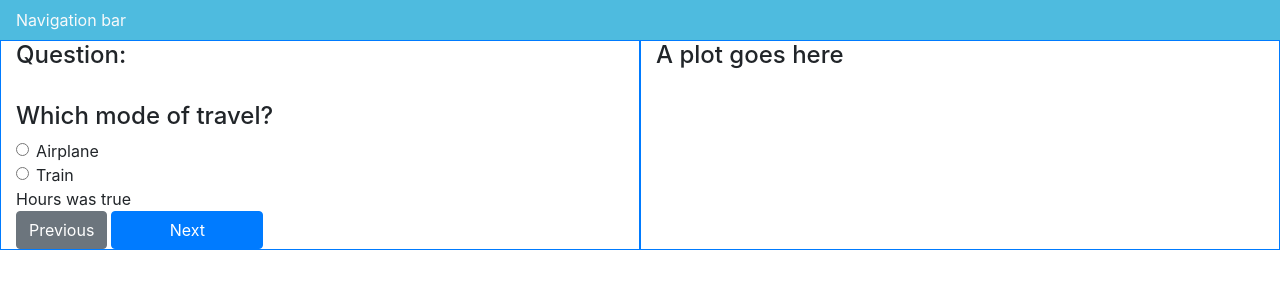
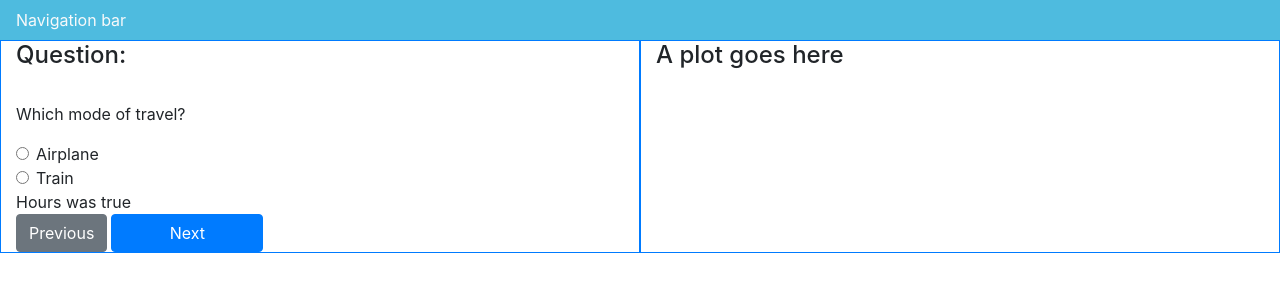
Before and after one commit to uib/cetcarbonplanner, a React (Create React App) app: page / in a window 1280 px wide. Shown: the top 300 px of the page. Built offline with nearby package versions, Linux system fonts and the light colour scheme.

Commit message:
Weekend progress saved.

```diff
--- a/src/components/question.jsx
+++ b/src/components/question.jsx
@@ -1,10 +1,6 @@
 import React, { Component } from "react";
 
 const Question = ({ q }) => {
-  /*this function should build a React component based on input parameters
-  The input parameter should contain the question text, which type of input
-  is required and how many input fields.
-  */
   const alternatives = q.alternatives.map(a => (
     <div key={a.key}>
       <label className="form-check-label">
@@ -20,7 +16,7 @@ const Question = ({ q }) => {
   ));
   return (
     <React.Fragment>
-      <h4>{q.title}</h4>
+      <p>{q.title}</p>
       <form>
         <div className="form-check">{alternatives}</div>
       </form>
```
